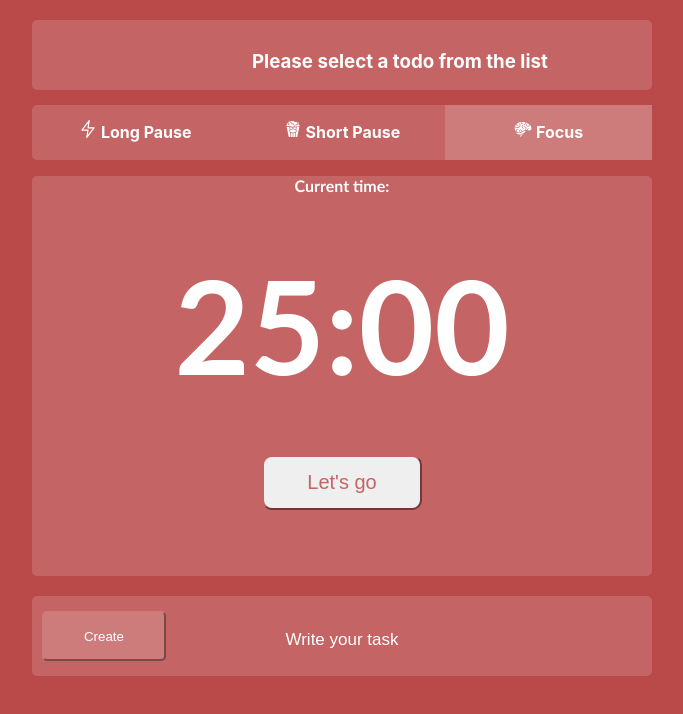
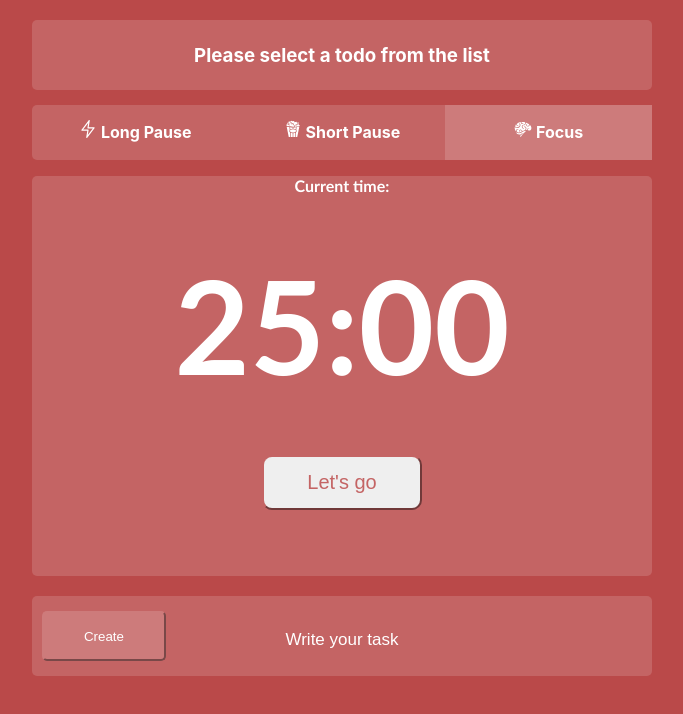
Before and after one commit to kaveh1985/pomodoro, a React (Create React App) app: page / in a window 1280 px wide. Shown: the top 714 px of the page, without its empty margins (298-981 px from the left). Built offline with nearby package versions, Linux system fonts and the light colour scheme.

Commit message:
the header css has been modefied and fixed

```diff
--- a/src/components/Header.js
+++ b/src/components/Header.js
@@ -1,27 +1,26 @@
 import React, { useEffect, useState, useRef } from "react";
 import "../styles/Header.css";
 
-function Header({ header, bgColor, timer, booleanTime}) {
+function Header({ header, bgColor, timer, booleanTime }) {
   const [colorSelected, setColorSelected] = useState("");
   const [width, setWidth] = useState(0);
   const [animColor, setAnimColor] = useState("");
   const divRef = useRef(null);
   const time = `${timer}s`;
 
-
   useEffect(() => {
     const divWidth = divRef.current ? divRef.current.offsetWidth : 0;
     setWidth(divWidth.toString()); // Convert width to a string using toString()
 
     let pickAnimColor;
-    if (bgColor === '#C46464') {
-      pickAnimColor = '#CD7B7B';
-    } else if (bgColor === '#798A66') {
-      pickAnimColor = '#8D9B7D';
-    } else if (bgColor === '#4E7579') {
-      pickAnimColor = '#688A8D';
+    if (bgColor === "#C46464") {
+      pickAnimColor = "#CD7B7B";
+    } else if (bgColor === "#798A66") {
+      pickAnimColor = "#8D9B7D";
+    } else if (bgColor === "#4E7579") {
+      pickAnimColor = "#688A8D";
     } else {
-      pickAnimColor = '';
+      pickAnimColor = "";
     }
 
     setColorSelected(bgColor);
@@ -29,15 +28,15 @@ function Header({ header, bgColor, timer, booleanTime}) {
   }, [bgColor]);
 
   //CSS  PART
-const progressiveDivStyle = {
-  position: 'relative',
-  height: '70px',
-  backgroundColor: booleanTime ? animColor : '',
-  animation: booleanTime ? `progress ${time} linear forwards` : '',
-  borderRadius: '5px',
-};
+  const progressiveDivStyle = {
+    zIndex: 999,
+    position: "absolute",
+    height: "70px",
+    backgroundColor: booleanTime ? animColor : "",
+    animation: booleanTime ? `progress ${time} linear forwards` : "",
+    borderRadius: "5px",
+  };
 
-console.log(booleanTime, time , width)
   const keyframesStyle = `
     @keyframes progress {
       0% { width: 0; }
@@ -45,21 +44,23 @@ console.log(booleanTime, time , width)
     }
   `;
 
-
   const styleHeader = {
+    position: "relative",
+    height: "70px",
     backgroundColor: colorSelected,
     borderRadius: "5px",
-    marginBottom: '15px',
+    marginBottom: "15px",
   };
-//...
-
+  //...
 
   return (
     <div ref={divRef} style={styleHeader}>
       <style>{keyframesStyle}</style>
-      <div style={progressiveDivStyle}>
+
+      <div style={progressiveDivStyle}></div>
+      <div className="h3Container">
+        <h3>{header ? header : "Please select a todo from the list"}</h3>
       </div>
-      <h3 className="h3">{header ? header : "Please select a todo from the list"}</h3>
     </div>
   );
 }
--- a/src/components/Menu.js
+++ b/src/components/Menu.js
@@ -71,7 +71,7 @@ const Menu = ({ pageBgColor}) => {
         setliColorShifter('#8D9B7D');
         setUlBackGroundColor('#798A66');
       } else if (value === 'Long Pause') {
-        setTimeSetter(900);
+        setTimeSetter(90);
         pageBgColor('#2F5D62');
         setliColorShifter('#688A8D');
         setUlBackGroundColor('#4E7579');
--- a/src/styles/Header.css
+++ b/src/styles/Header.css
@@ -7,12 +7,15 @@
 }
 
 
-.h3 {
-  position: fixed;
-  top: 100px;
-  left: 100px;
-  margin-top: -50px;
-  margin-left: 450px;
+.h3Container  {
+    position: absolute;
+    width: 100%;
+    height: 100%;
+    text-align: center;
+    z-index: 1000;
+    display: flex;
+    align-items: center;
+    justify-content: center;
 }
 
 
```
